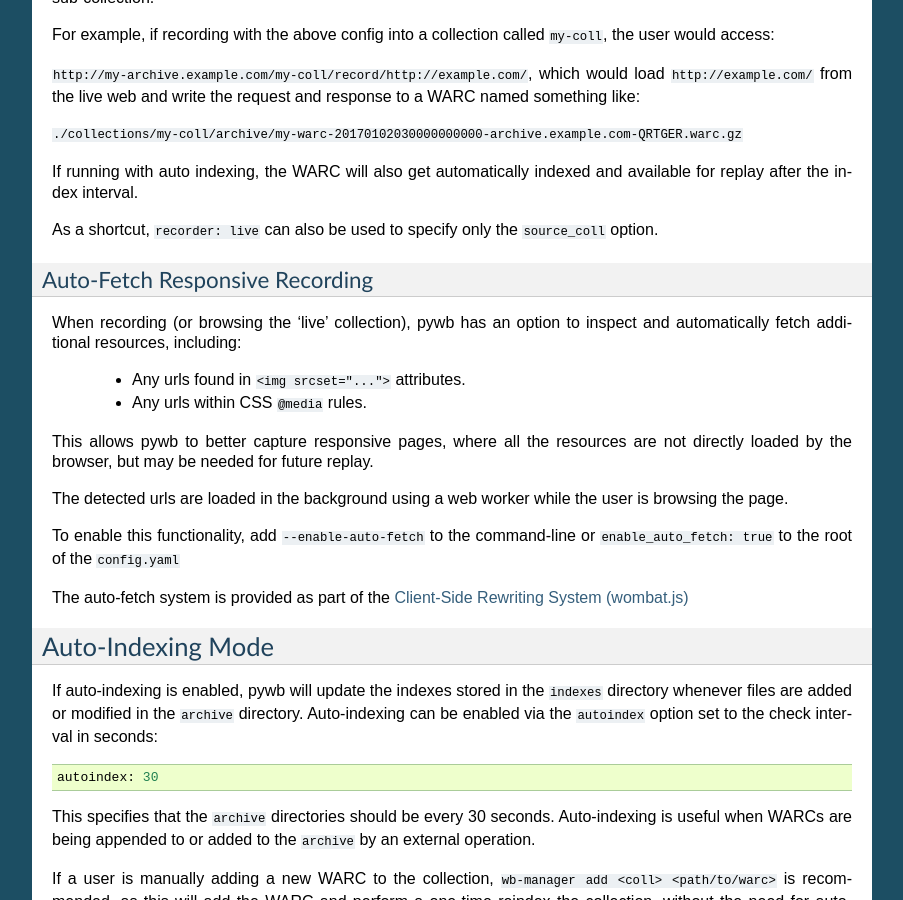
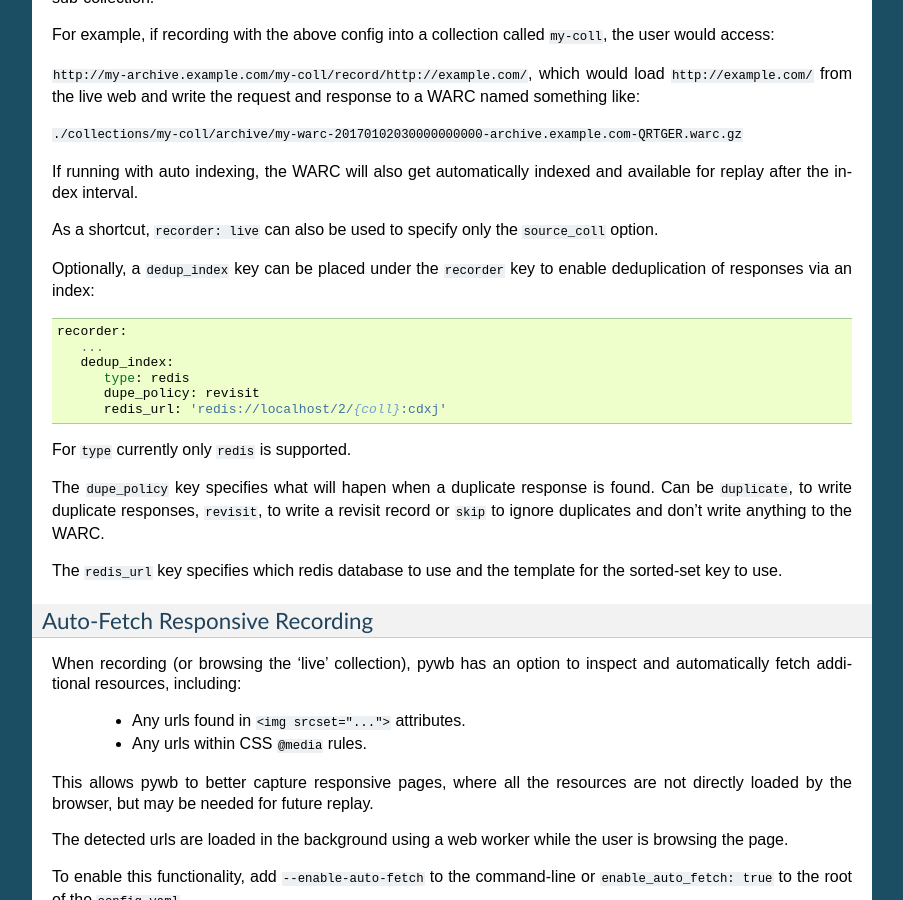
Before and after one commit to webrecorder/pywb, a Sphinx documentation site: the page built from docs/manual/configuring.rst, in a window 1280 px wide and 900 px high, scrolled down 4968 px. Shown: the whole window, without its empty margins (198-1101 px from the left). Built offline with Sphinx 7.4.7, drawn with Linux system fonts in a browser that asks for light colours; pages that are not in the unit, such as notebooks, are missing from menus.

Commit message:
Add documentation for new dedup_index configuration options
Signed-off-by: Lukas Straub <lukasstraub2@web.de>

```diff
--- a/docs/manual/configuring.rst
+++ b/docs/manual/configuring.rst
@@ -265,7 +265,6 @@ The full set of configurable options (with their default settings) is as follows
      filename_template: my-warc-{timestamp}-{hostname}-{random}.warc.gz
      source_filter: live
 
-
 The required ``source_coll`` setting specifies the source collection from which to load content that will be recorded.
 Most likely this will be the :ref:`live-web` collection, which should also be defined.
 However, it could be any other collection, allowing for "extraction" from other collections or remote web archives.
@@ -293,6 +292,20 @@ If running with auto indexing, the WARC will also get automatically indexed and
 
 As a shortcut, ``recorder: live`` can also be used to specify only the ``source_coll`` option.
 
+Optionally, a ``dedup_index`` key can be placed under the ``recorder`` key to enable deduplication of responses via an index::
+
+  recorder:
+     ...
+     dedup_index:
+        type: redis
+        dupe_policy: revisit
+        redis_url: 'redis://localhost/2/{coll}:cdxj'
+
+For ``type`` currently only ``redis`` is supported.
+
+The ``dupe_policy`` key specifies what will hapen when a duplicate response is found. Can be ``duplicate``, to write duplicate responses, ``revisit``, to write a revisit record or ``skip`` to ignore duplicates and don't write anything to the WARC.
+
+The ``redis_url`` key specifies which redis database to use and the template for the sorted-set key to use.
 
 .. _auto-fetch:
 
```
